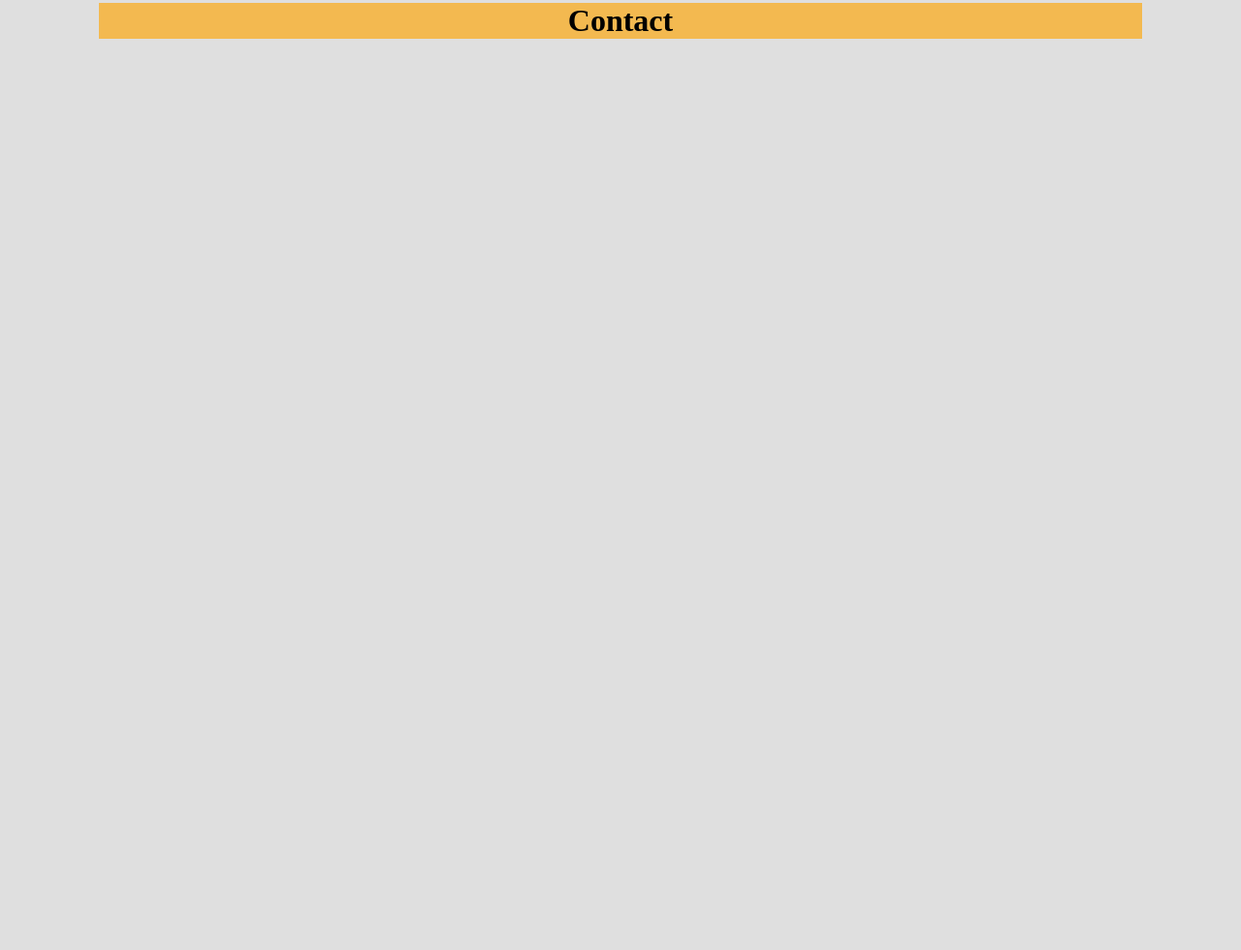
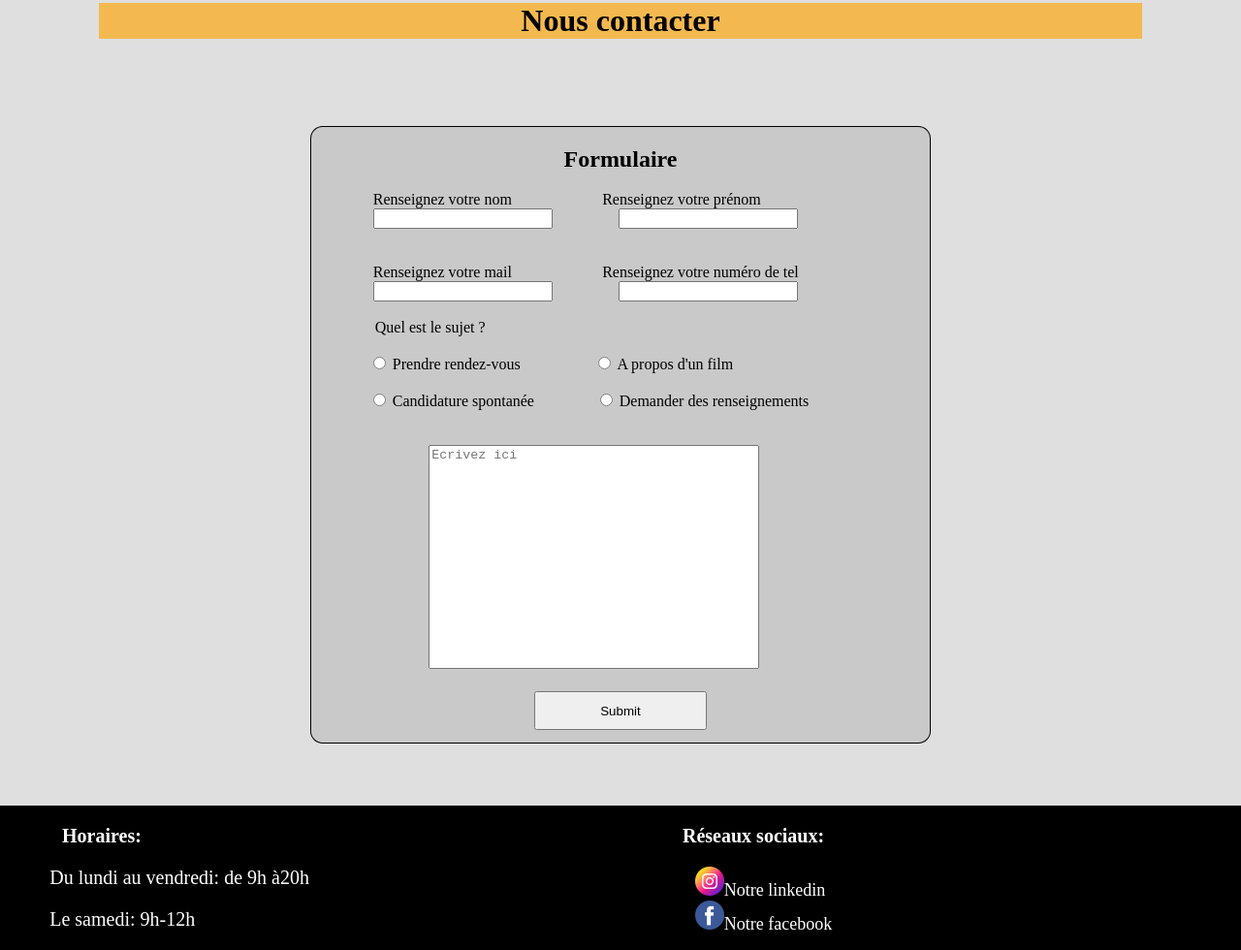
Before and after one commit to florianpoteau/site-de-cin-ma, a plain HTML site: page contact.html in a window 1280 px wide. Shown: the part 130-1110 px from the top of the page at 97% size. Before the commit the page ends 800 px from the top, so only its background shows below. Drawn offline with Linux system fonts and the light colour scheme.

Commit message:
creation page contact

```diff
--- a/contact.css
+++ b/contact.css
@@ -47,3 +47,95 @@ body {
     margin-left: 8%;
     margin-right: 8%;
 }
+
+main{
+    border: 1px solid;
+    border-radius: 2%;
+    margin-left: 25%;
+    margin-right: 25%;
+    margin-top: 7%;
+    background-color:#5858582b;
+}
+
+h2{
+    text-align: center;
+    margin-bottom: 3%;
+}
+
+label{
+    margin-left: 10%;
+}
+
+.prenom, .tel{
+    margin-left: 14%;
+}
+
+input{
+    margin-left: 10%;
+}
+
+legend{
+    margin-left: 10%;
+}
+
+.labelSujet{
+    margin-left: 0;
+}
+
+textarea{
+   margin-left: 19%;
+   resize: none;
+   margin-bottom: 3%;
+}
+
+.submit{
+    margin-left: 36%;
+    margin-bottom: 2%;
+    width: 28%;
+    height: 3em;
+}
+
+#sujet2{
+    margin-left: 12%;
+}
+
+#nom:valid{
+    box-shadow: 0 0 2px 1px
+green;
+}
+
+/* Footer */
+
+.flexfooter{
+    margin-top: 5%;
+    display: flex;
+}
+
+.horaire{
+    flex: 1;
+    background-color: black;
+    color: white;
+}
+
+.reseau{
+    flex: 1;
+    background-color: black;
+    color: white;
+}
+
+h3{
+    margin-left: 10%;
+    font-size: 20px;
+}
+
+.horaire p{
+    font-size: 20px;
+    margin-left: 8%;
+}
+
+.reseau a{
+    margin-left: 12%;
+    text-decoration: none;
+    color: white;
+    font-size: 18px;
+}
--- a/contact.html
+++ b/contact.html
@@ -29,9 +29,91 @@
 
     <div class="h1">
 
-        <h1>Contact</h1>
+        <h1>Nous contacter</h1>
 
     </div>
+
+    <main>
+
+        <h2>Formulaire</h2>
+
+        <!-- Nom -->
+
+        <form action="">
+
+            <div>
+                <label for="nom">Renseignez votre nom</label>
+                <label class="prenom" for="prenom">Renseignez votre prénom</label>
+                <br>
+                <input type="text" id="nom" pattern="[a-zA-Z]{1,15}" name="nom" required>
+                <input type=" text" id="prenom" nom="prenom" pattern="[a-zA-Z]{1,15}">
+            </div>
+            <br>
+            <br>
+
+            <!-- email -->
+
+            <label for="mail">Renseignez votre mail</label>
+            <label class="tel" for="tel">Renseignez votre numéro de tel</label>
+            <br>
+            <input type="email" name="mail" id="mail">
+            <input type="tel" name="tel" id="tel">
+            <br>
+            <br>
+
+            <!-- sujet -->
+
+            <legend>Quel est le sujet ?</legend>
+            <br>
+            <input type="radio" id="sujet" name="sujet">
+            <label class="labelSujet" for="sujet">Prendre rendez-vous</label>
+            <input type="radio" id="sujet2" name="sujet">
+            <label class="labelSujet" for="sujet2">A propos d'un film</label>
+            <br>
+            <br>
+            <input type="radio" id="sujet3" name="sujet">
+            <label class="labelSujet" for="sujet3">Candidature spontanée</label>
+            <input type="radio" id="sujet4" name="sujet">
+            <label class="labelSujet" for="sujet4">Demander des renseignements</label>
+            <br>
+            <br>
+            <br>
+
+            <!-- Textarea -->
+
+            <textarea name="textarea" id="textarea" cols="40" rows="15" placeholder="Ecrivez ici"></textarea>
+            <br>
+            <input class="submit" type="submit">
+
+        </form>
+
+    </main>
+
+    <footer>
+
+        <div class="flexfooter">
+
+            <div class="horaire">
+                <h3>Horaires:</h3>
+                <p>Du lundi au vendredi: de 9h à20h</p>
+                <p>Le samedi: 9h-12h</p>
+
+            </div>
+
+            <div class="reseau">
+
+                <h3>Réseaux sociaux:</h3>
+
+                <a href="index.html"><img src="logo/instagram.png" alt="linkedin">Notre linkedin</a>
+                <br>
+                <a href="index.html"><img src="logo/facebook.png" alt="facebook">Notre facebook</a>
+
+
+            </div>
+
+        </div>
+
+    </footer>
 
 </body>
 
--- a/film.css
+++ b/film.css
@@ -139,3 +139,9 @@ body {
         color: white;
         font-size: 18px;
     }
+
+    @media screen and (max-width: 480px){
+        .flex1{
+            flex-direction: column;
+        }
+    }
```
Also changed, not shown: style.css (+11 -1 lines).
